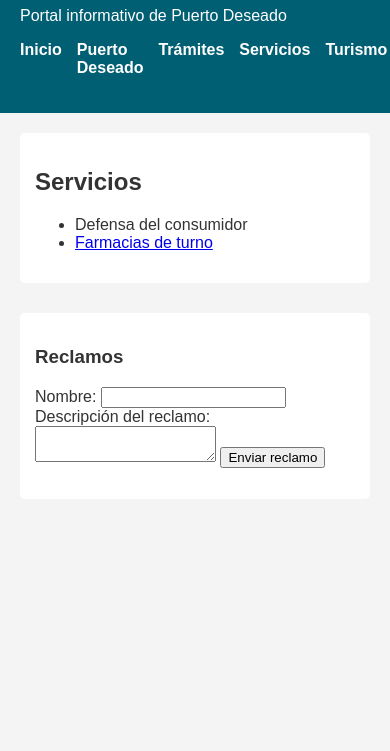
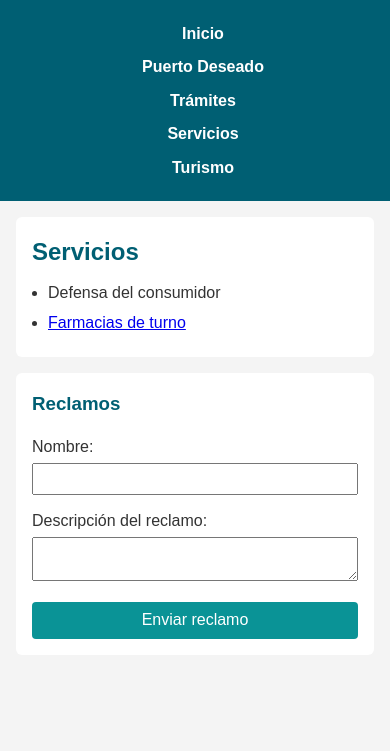
Before and after one commit to virgiramirez/mi-pueblo-puerto-deseado, a plain HTML site: page servicios.html in a window 390 px wide. Shown: the part 93-844 px from the top of the page. Drawn offline with Linux system fonts and the light colour scheme.

Commit message:
mejora de diseño responsive con enfoque mobile-first

```diff
--- a/css/style.css
+++ b/css/style.css
@@ -1,21 +1,36 @@
+* {
+  box-sizing: border-box;
+  margin: 0;
+  padding: 0;
+}
+
+/* BASE MOBILE FIRST */
 body {
   font-family: Arial, sans-serif;
-  margin: 0;
   background-color: #f4f4f4;
   color: #333;
+  line-height: 1.6;
 }
 
 header {
   background-color: #005f73;
   color: white;
-  padding: 20px;
+  padding: 1rem;
+  text-align: center;
 }
 
+header h1 {
+  margin-bottom: 0.3rem;
+}
+
+/* MENÚ MOBILE */
 nav ul {
   list-style: none;
-  padding: 0;
-  display: flex;
-  gap: 15px;
+  margin-top: 1rem;
+}
+
+nav li {
+  margin: 0.5rem 0;
 }
 
 nav a {
@@ -24,19 +39,85 @@
   font-weight: bold;
 }
 
+/* CONTENIDO */
 main {
-  padding: 20px;
+  padding: 1rem;
 }
 
 section {
-  margin-bottom: 30px;
-  background: white;
-  padding: 15px;
-  border-radius: 5px;
+  background-color: white;
+  padding: 1rem;
+  margin-bottom: 1rem;
+  border-radius: 6px;
 }
 
+h2, h3 {
+  margin-bottom: 0.5rem;
+  color: #005f73;
+}
+
+ul li {
+  margin-left: 1rem;
+  margin-bottom: 0.3rem;
+}
+
+/* FORMULARIOS */
+form {
+  margin-top: 1rem;
+}
+
+label {
+  display: block;
+  margin-bottom: 0.8rem;
+}
+
+input, textarea {
+  width: 100%;
+  padding: 0.4rem;
+  margin-top: 0.2rem;
+}
+
+button {
+  background-color: #0a9396;
+  color: white;
+  border: none;
+  padding: 0.6rem;
+  width: 100%;
+  border-radius: 4px;
+  font-size: 1rem;
+}
+
+/* FOOTER */
 footer {
+  text-align: center;
+  padding: 0.8rem;
   background-color: #ddd;
-  text-align: center;
-  padding: 10px;
+  font-size: 0.9rem;
 }
+
+/* DESKTOP */
+@media (min-width: 768px) {
+
+  header {
+    text-align: left;
+  }
+
+  nav ul {
+    display: flex;
+    gap: 1.5rem;
+    justify-content: center;
+  }
+
+  nav li {
+    margin: 0;
+  }
+
+  main {
+    max-width: 1000px;
+    margin: auto;
+  }
+
+  button {
+    width: auto;
+  }
+}
```
